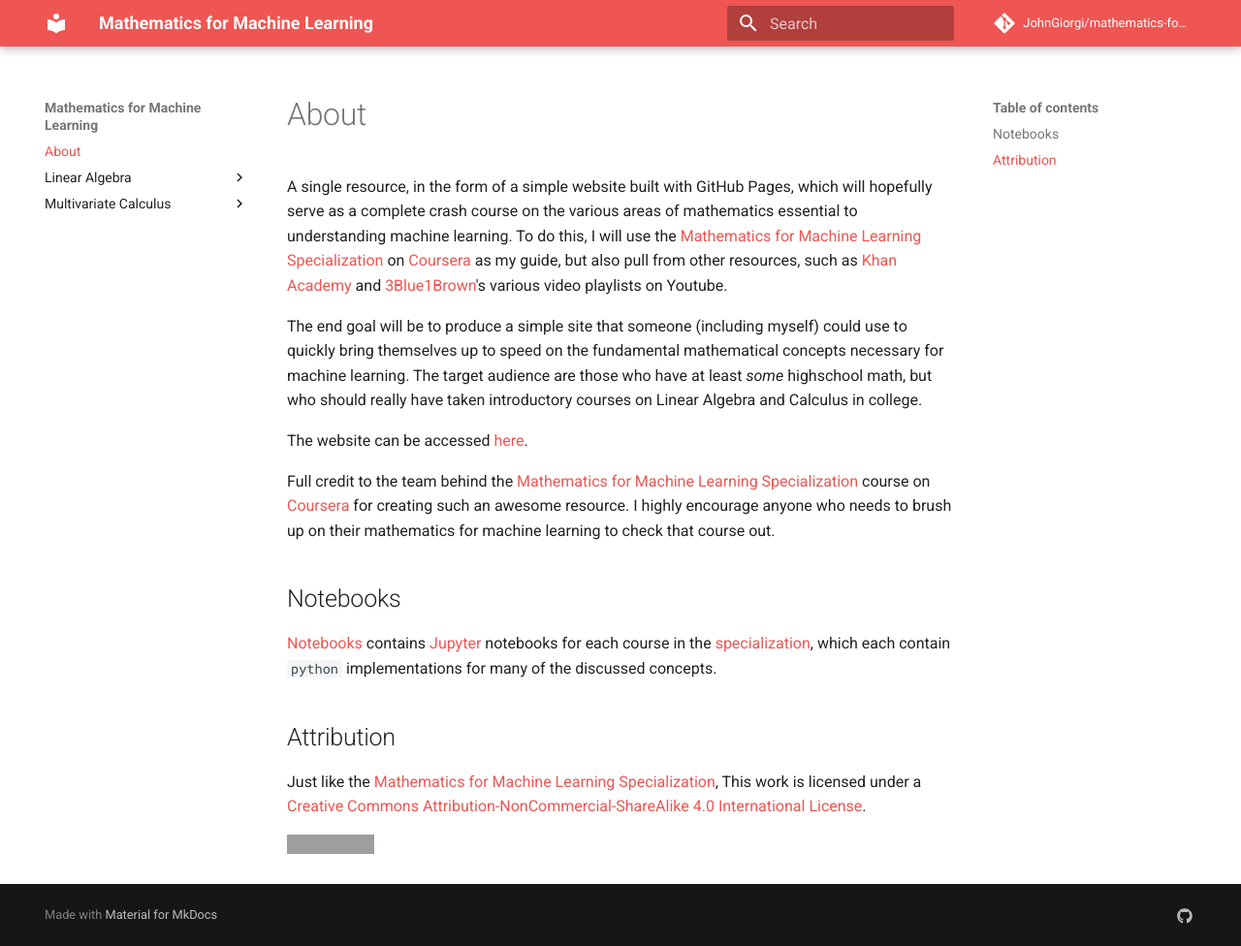
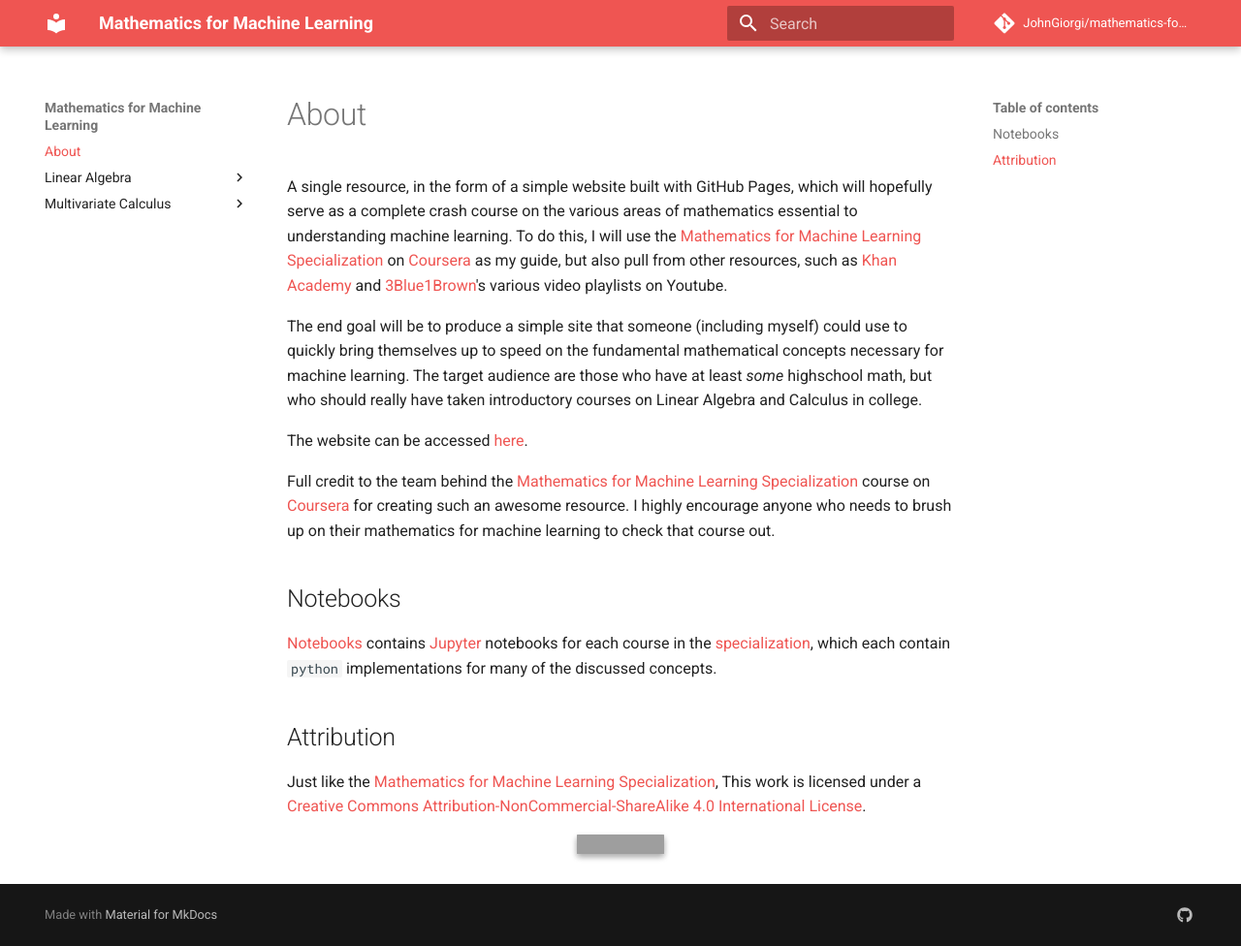
Before and after one commit to JohnGiorgi/mathematics-for-machine-learning, an MkDocs documentation site: the page built from docs/index.md, in a window 1280 px wide and 976 px high. Shown: the whole window at 97% size. Built offline with MkDocs 1.6.1 and Material for MkDocs 9.7.7, drawn with Linux system fonts in a browser that asks for light colours; comment, search, counter and statistics services are not loaded; grey boxes are pictures that could not be loaded.

Commit message:
:art: Add drop shadows to images

```diff
--- /dev/null
+++ b/docs/stylesheets/extra.css
@@ -0,0 +1,10 @@
+img {
+    /* round the borders */
+    border-radius: 1%;
+    /* center the image */
+    display: block;
+    margin-left: auto;
+    margin-right: auto;
+    /* drop shadow */
+    box-shadow: 0 3px 6px rgba(0,0,0,0.16), 0 3px 6px rgba(0,0,0,0.23);
+}
--- a/mkdocs.yml
+++ b/mkdocs.yml
@@ -21,6 +21,9 @@
     - type: 'github'
       link: 'https://github.com/JohnGiorgi'
 
+extra_css:
+  - 'stylesheets/extra.css'
+
 # Navigation
 nav:
     - About: index.md
```
